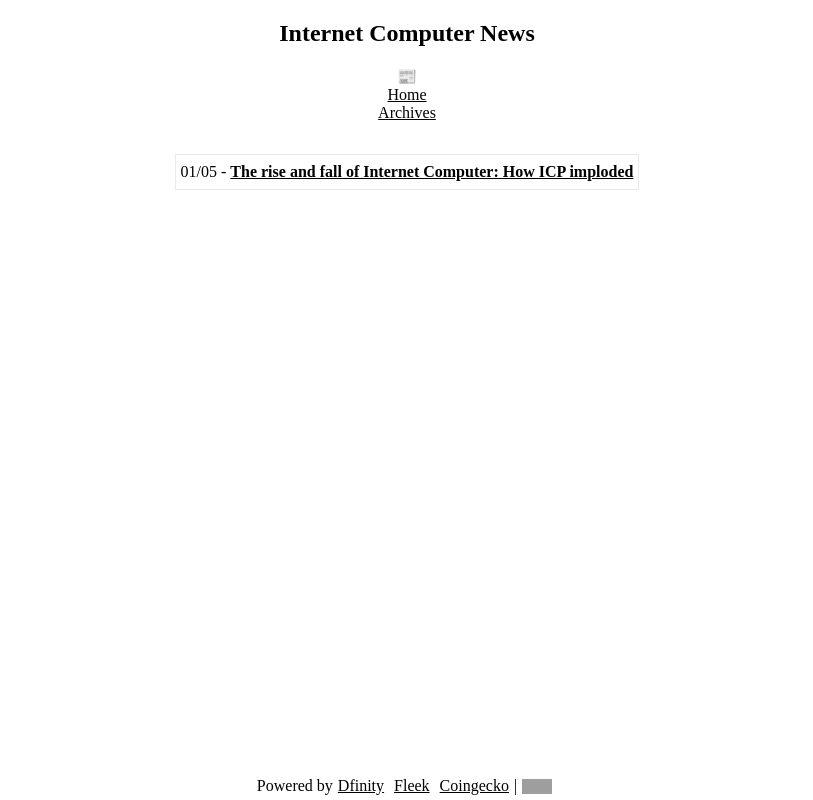
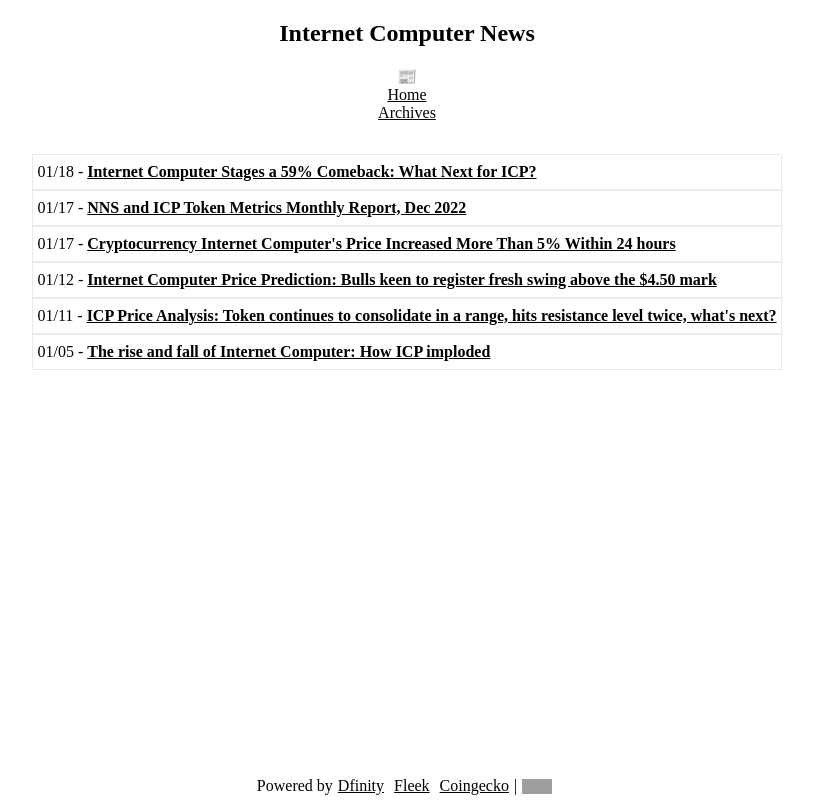
Before and after one commit to rjlucasm/ictoday, a Next.js app: page /news/2023 in a window 1280 px wide. Shown: the whole page, without its empty margins (233-1046 px from the left). Built offline with nearby package versions, Linux system fonts and the light colour scheme; grey boxes are pictures that could not be loaded.

Commit message:
News Updated

```diff
--- a/pages/news/2022.js
+++ b/pages/news/2022.js
@@ -19,6 +19,9 @@ export default function News22() {
             <Link href="/archive"><a style={{ color: 'inherit' }}>Archives</a></Link>
 
             <div className="pagesgrid">
+            <div className="pagescard">12/30 -&nbsp;
+                <a href="https://www.cryptonewsz.com/internet-computer-turns-long-term-bearish-can-icp-reach-five-usd/" target="_blank" rel="noopener noreferrer">Internet Computer turns long-term bearish: Can ICP reach $5?</a>
+            </div>
             <div className="pagescard">12/22 -&nbsp;
                 <a href="https://ambcrypto.com/internet-computer-secures-the-lead-as-the-metaverse-project-bullish-recovery-is/" target="_blank" rel="noopener noreferrer">Internet Computer secures the lead as the metaverse project, bullish recovery is…</a>
             </div>
--- a/pages/news/2023.js
+++ b/pages/news/2023.js
@@ -19,6 +19,21 @@ export default function News23() {
             <Link href="/archive"><a style={{ color: 'inherit' }}>Archives</a></Link>
 
             <div className="pagesgrid">
+            <div className="pagescard">01/18 -&nbsp;
+                <a href="https://www.banklesstimes.com/news/2023/01/18/internet-computer-stages-a-59percent-comeback-what-next-for-icp/" target="_blank" rel="noopener noreferrer">Internet Computer Stages a 59% Comeback: What Next for ICP?</a>
+            </div>
+            <div className="pagescard">01/17 -&nbsp;
+                <a href="https://medium.com/dfinity/nns-and-icp-token-metrics-monthly-report-dec-2022-39faec907138" target="_blank" rel="noopener noreferrer">NNS and ICP Token Metrics Monthly Report, Dec 2022</a>
+            </div>
+            <div className="pagescard">01/17 -&nbsp;
+                <a href="https://www.benzinga.com/markets/cryptocurrency/23/01/30448758/cryptocurrency-internet-computers-price-increased-more-than-5-within-24-hours" target="_blank" rel="noopener noreferrer">Cryptocurrency Internet Computer&apos;s Price Increased More Than 5% Within 24 hours</a>
+            </div>
+            <div className="pagescard">01/12 -&nbsp;
+                <a href="https://www.thecoinrepublic.com/2023/01/12/internet-computer-price-prediction-bulls-keen-to-register-fresh-swing-above-the-4-50-mark/" target="_blank" rel="noopener noreferrer">Internet Computer Price Prediction: Bulls keen to register fresh swing above the $4.50 mark</a>
+            </div>
+            <div className="pagescard">01/11 -&nbsp;
+                <a href="https://www.thecoinrepublic.com/2023/01/11/icp-price-analysis-token-continues-to-consolidate-in-a-range-hits-resistance-level-twice-whats-next/" target="_blank" rel="noopener noreferrer">ICP Price Analysis: Token continues to consolidate in a range, hits resistance level twice, what&apos;s next?</a>
+            </div>
             <div className="pagescard">01/05 -&nbsp;
                 <a href="https://coinjournal.net/news/the-rise-and-fall-of-internet-computer-how-icp-imploded/" target="_blank" rel="noopener noreferrer">The rise and fall of Internet Computer: How ICP imploded</a>
             </div>
```
